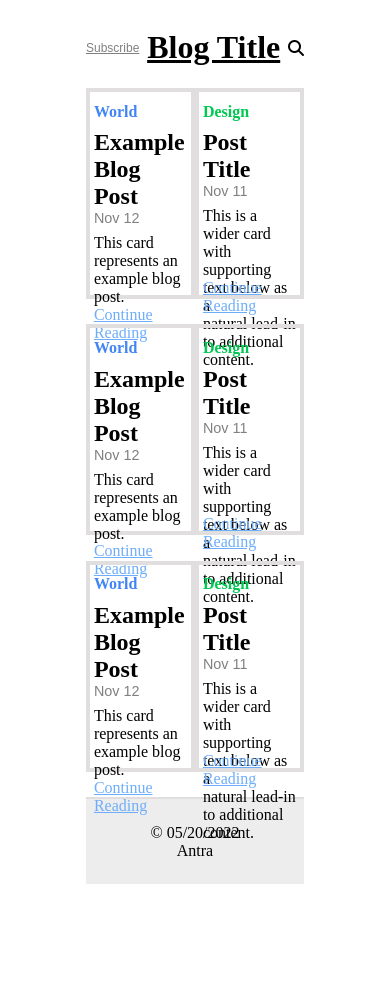
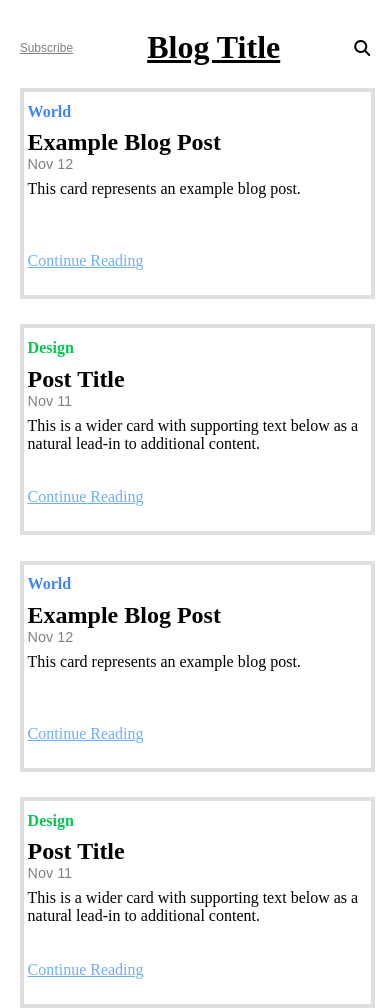
Before and after one commit to alexxuyaowen/blog, a plain HTML site: page index.html in a window 390 px wide. Shown: the top 1008 px of the page. Before the commit the page ends 892 px from the top, so only its background shows below. Drawn offline with Linux system fonts and the light colour scheme.

Commit message:
+responsiveness

```diff
--- a/css/styles.css
+++ b/css/styles.css
@@ -20,9 +20,8 @@ h3 {
   margin: 1vh 0;
 }
 
-
 i {
-  font-weight: normal;
+  cursor: pointer;
 }
 
 p {
@@ -55,7 +54,7 @@ footer {
 
 .cards {
   display: flex;
-  justify-content: space-between;
+  justify-content: space-around;
   margin-bottom: 3vh;
 }
 
@@ -91,3 +90,35 @@ footer {
 .continue {
   color: #6eadfa;
 }
+
+@media (max-width: 1100px) and (min-width: 700px){
+  body {
+    padding: 0 10vw;
+  }
+
+  .card {
+    width: 35vw;
+  }
+}
+
+@media (max-width: 700px) {
+  body {
+    padding: 0 3vw;
+  }
+
+  section {
+    margin: 0;
+  }
+
+  .card {
+    width: 91vw;
+    margin-bottom: 3vh;
+  }
+
+  .cards {
+    flex-direction: column;
+    justify-content: space-around;
+    margin-bottom: 0;
+  }
+
+}
```
